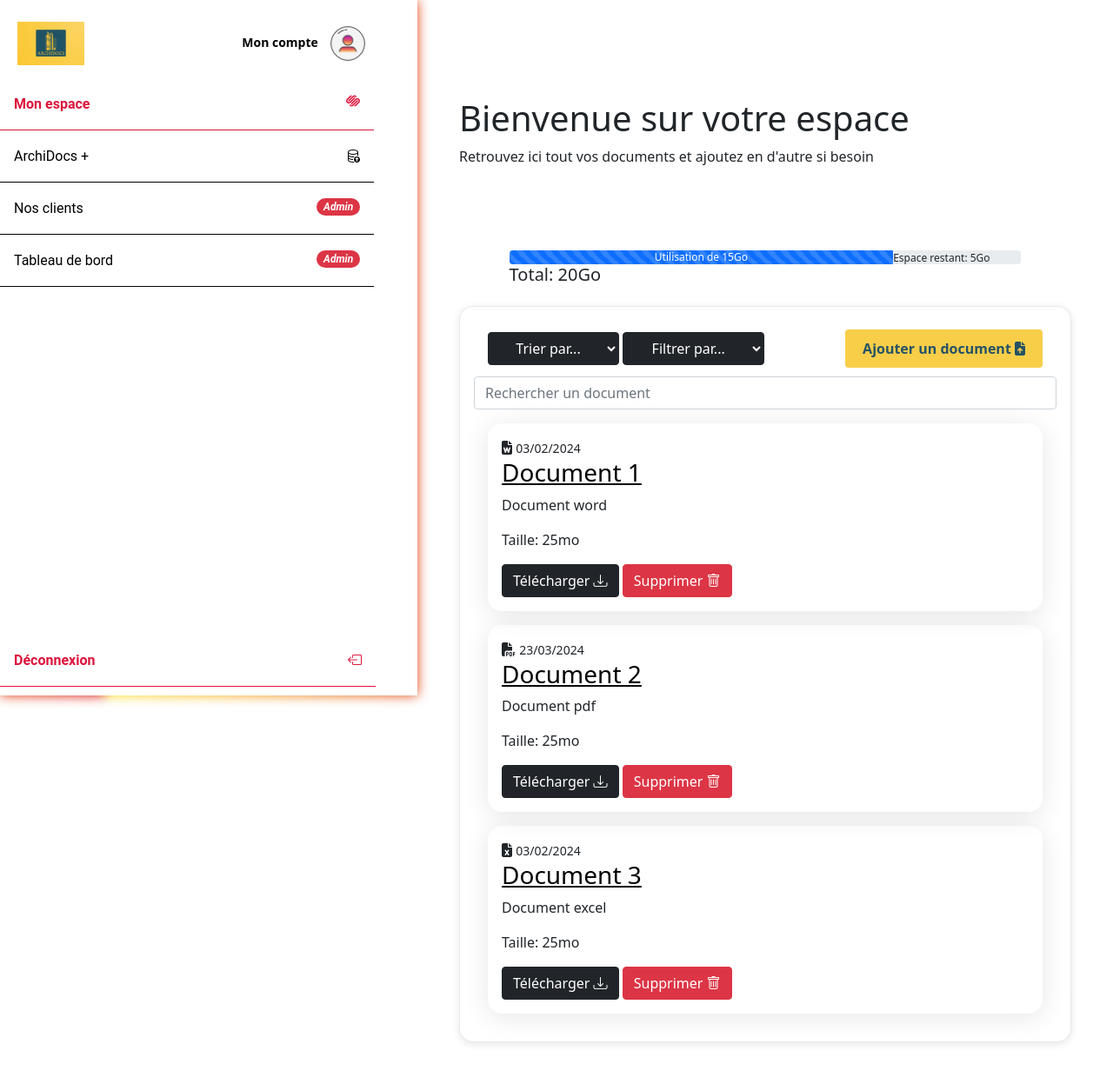
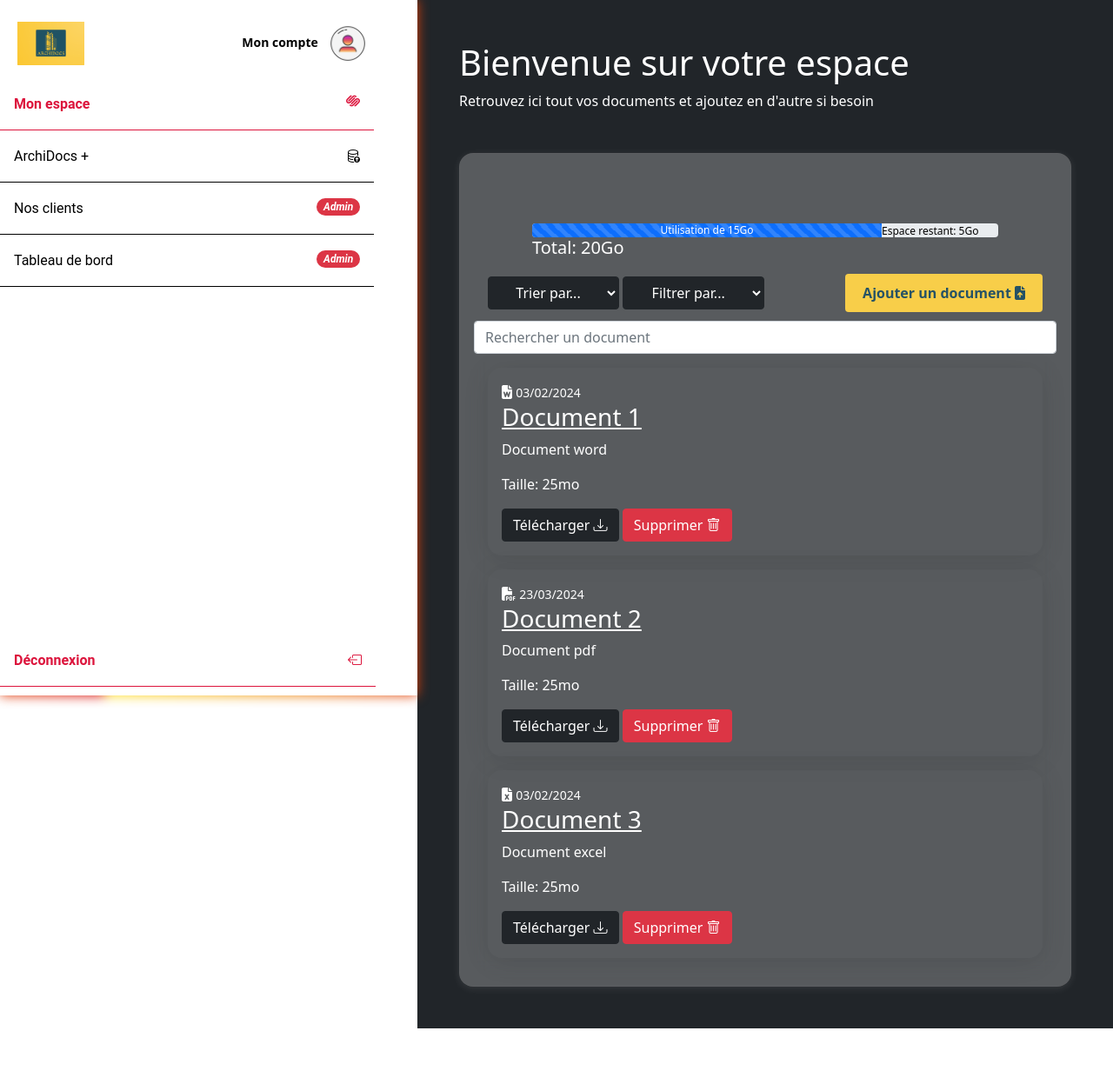
Before and after one commit to Arthurbsnrd/ArchiDocs, a PHP site: page /pages/clients/monEspace.php in a window 1280 px wide. Shown: the whole page at 87% size. After the commit the page ends 1183 px from the top, so only its background shows below. Run offline with PHP 8.4, Linux system fonts and the light colour scheme; some libraries are stand-ins or nearby versions.

Commit message:
revue du style

```diff
--- a/pages/clients/monCompte.php
+++ b/pages/clients/monCompte.php
@@ -51,7 +51,7 @@
             <p>
                 Sinon vous pouvez supprimer vos fichiers inutiles pour libérer de l'espace.
             </p>
-            <a href="" class="btn btn-dark  btn-achat-stock btn-look-fich">Consulter mes fichiers</a>
+            <a href="" class="btn btn-info  btn-achat-stock btn-look-fich">Consulter mes fichiers</a>
         </div>
         <div class="supp-compte monCompte-element">
             <h5>Supprimer mon compte</h5>
--- a/pages/clients/monEspace.php
+++ b/pages/clients/monEspace.php
@@ -55,9 +55,11 @@
             <p>Retrouvez ici tout vos documents et ajoutez en d'autre si besoin</p>
         </div>
 
+        <div class="liste-fichier">
+            <div class="les-fichiers">
                 <div class="stockage">
-            <div class="progress">
-                <div class="progress-bar progress-bar-striped progress-bar-animated" role="progressbar" aria-valuenow="75" aria-valuemin="0" aria-valuemax="100" style="width: 75%">Utilisation de 15Go</div>
+                    <div class="progress" style="color: black;">
+                        <div class="progress-bar progress-bar-striped progress-bar-animated" role="progressbar" aria-valuenow="75" aria-valuemin="0" aria-valuemax="100" style="width: 75%;">Utilisation de 15Go</div>
                         Espace restant: 5Go
                     </div>
                     <div class="total-stock">
@@ -66,9 +68,6 @@
                         </h5>
                     </div>
                 </div>
-
-        <div class="liste-fichier">
-            <div class="les-fichiers">
                 <div class="div-btn-upload">
                     <!-- trier les fichier -->
                     <div class="tri-fichier">
--- a/styles/base.css
+++ b/styles/base.css
@@ -167,4 +167,6 @@ body{
 */
 .contenue{
     width: 100%;
+    background-color: #212529;
+    color: white;
 }
--- a/styles/monEspace.css
+++ b/styles/monEspace.css
@@ -1,5 +1,4 @@
 .monEspace{
-    margin-top: 4rem;
     display: flex;
     flex-direction: column;
     align-items: center;
@@ -19,6 +18,7 @@
 .stockage{
     /* border: 1px solid red; */
     width: 80%;
+    margin: 0 auto;
     display: flex;
     flex-direction: column;
     align-items: start;
@@ -71,7 +71,7 @@
     padding: 1rem;
     background: rgba(255, 255, 255, 0.25);
     border-radius: 16px;
-    box-shadow: 0 2px 10px rgba(0, 0, 0, 0.1);
+    box-shadow: 0 2px 10px rgba(255, 255, 255, 0.1);
     backdrop-filter: blur(14.9px);
     -webkit-backdrop-filter: blur(14.9px);
     border: 1px solid rgba(109, 109, 109, 0.15);
@@ -96,5 +96,5 @@
 }
 
 .les-fichiers .fichier-info a{
-    color: black;
+    color: white;
 }
--- a/styles/offres.css
+++ b/styles/offres.css
@@ -30,6 +30,7 @@
     border: 1px solid black;
     justify-content: space-around;
     background-color: #fff;
+    color: #000;
     border-radius: 5px;
     box-shadow: 0 0 10px rgba(0, 0, 0, 0.1);
     display: flex;
```
Lines whose indentation alone changed are shown as unchanged.
